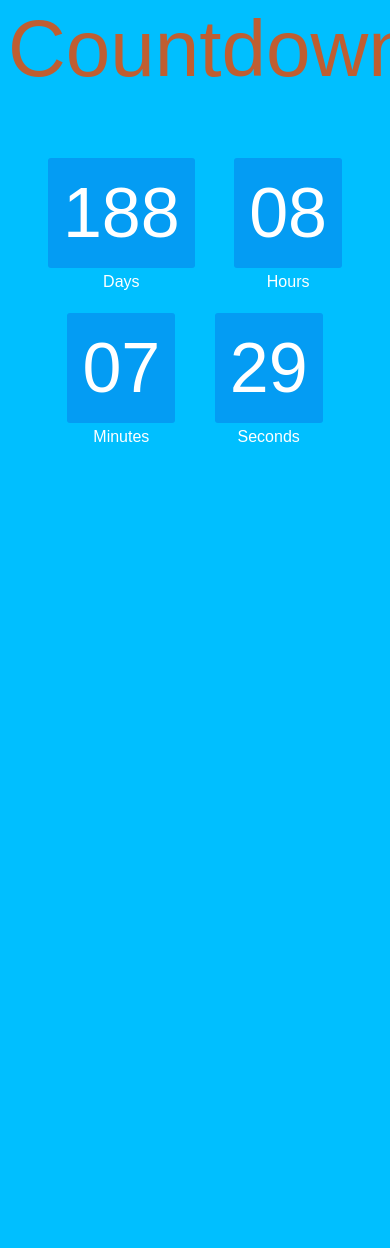
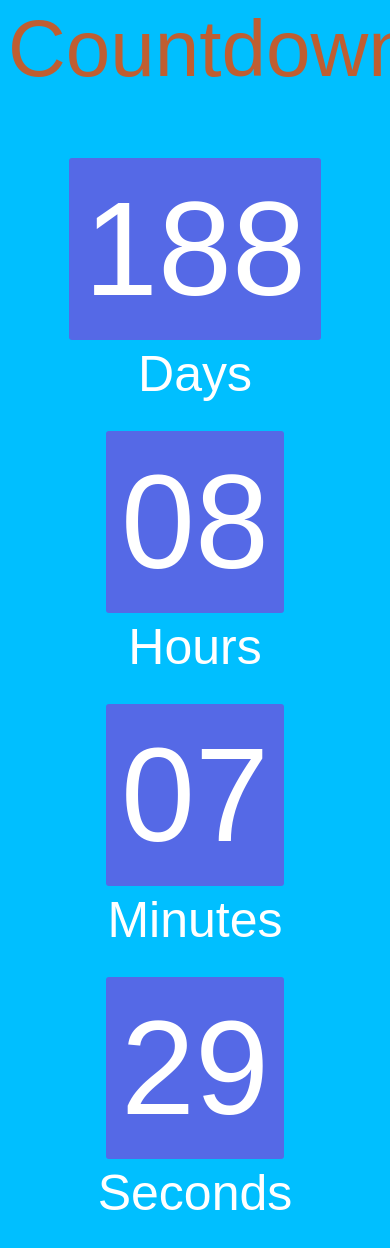
Before and after one commit to tsadr/im, a PHP site: page / in a window 390 px wide; the page is wider, and only the part inside the window is pictured. Shown: the part 235-1483 px from the top of that part. Before the commit the page ends 677 px from the top of that part, so only its background shows below. Run offline with PHP 8.4, Linux system fonts and the light colour scheme.

Commit message:
fix for mobile device

```diff
--- a/css/style.css
+++ b/css/style.css
@@ -29,7 +29,7 @@ h1{
 #clockdiv div > span{
 	padding: 15px;
 	border-radius: 3px;
-	background: #1410C033;
+	background: rgba(85,105,230,1);
 	display: inline-block;
 }
 
@@ -43,11 +43,14 @@ h1{
   display: flex;
   align-items: center;
 }
-@media (max-width: 1000px) and (min-width: 100px) {
+@media (max-width: 1000px) and (min-width: 300px) {
   h1 {
 	font-size:80px;
   }
   #clockdiv{
-	font-size:70px;
+	font-size:133px;
+  }
+  .smalltext{
+	font-size: 50px;
   }
 }
```
